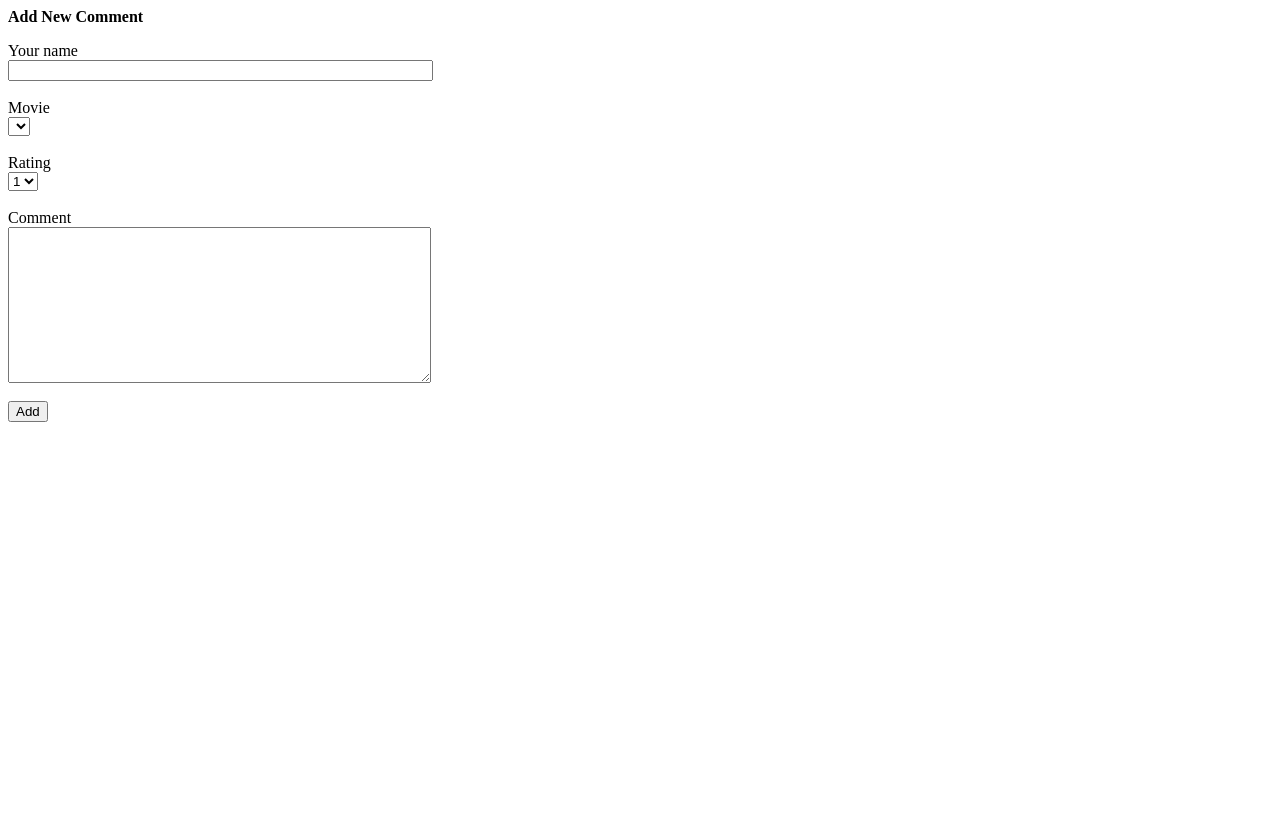
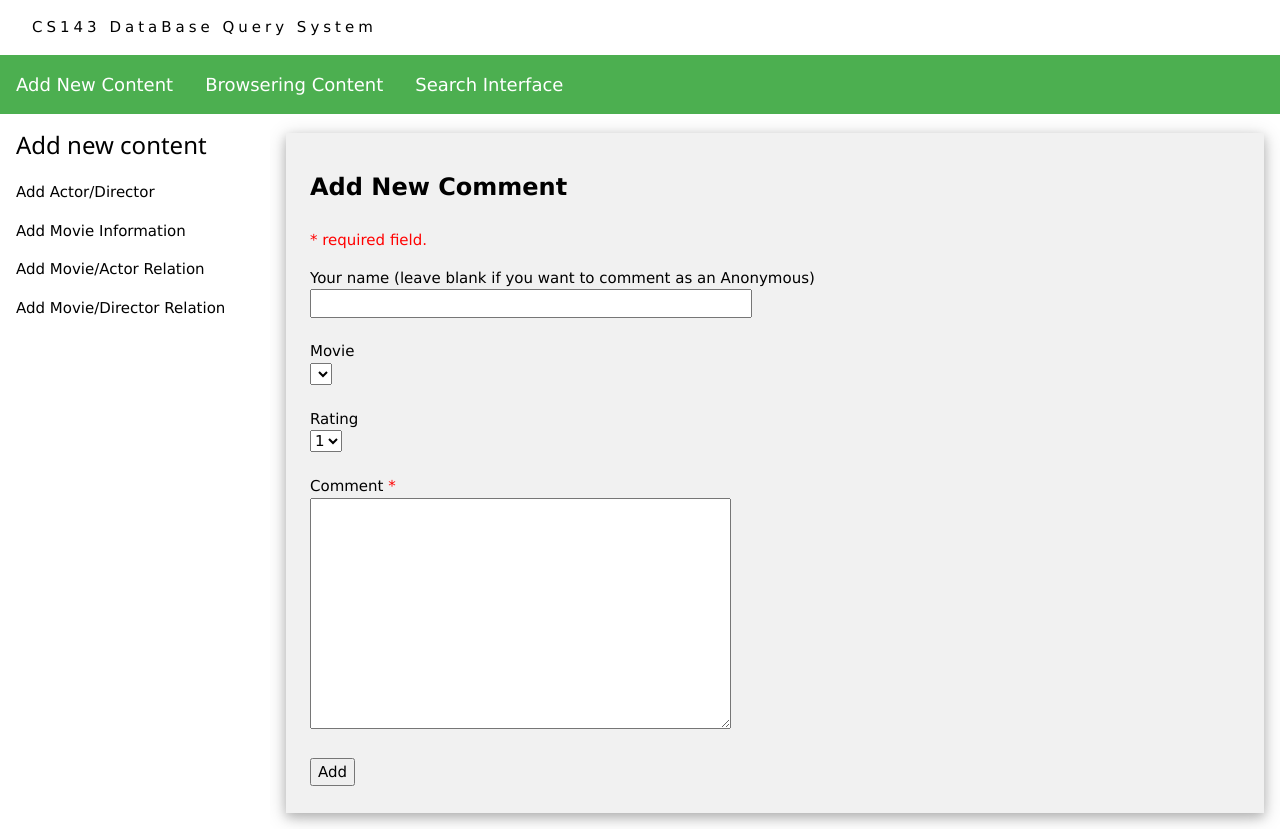
Before and after one commit to appletreeisyellow/Film-Rating-System, a PHP site: page /addComment.php?mid=1 in a window 1280 px wide. Before the commit the page ends 422 px from the top, so only its background shows below. Run offline with PHP 8.4, Linux system fonts and the light colour scheme; data that the repository does not hold is empty.

Commit message:
Added framework to addComment.php

```diff
--- a/www/addComment.php
+++ b/www/addComment.php
@@ -1,5 +1,78 @@
+<!DOCTYPE html>
+<html>
+	<title>CS143 Project 1B</title>
+	<meta name="viewport" content="width=device-width, initial-scale=1">
+	<link rel="stylesheet" type="text/css" href="lib/stylesheet.css">
+	<style>
+	.w3-theme {color:#fff !important;background-color:#4CAF50 !important}
+	.w3-btn {background-color:#4CAF50;margin-bottom:4px}
+	.w3-code{border-left:4px solid #4CAF50}
+	.myMenu {margin-bottom:150px}
+	.error {color: #FF0000;}
+	</style>
+
+<body>
+
+<!-- Top -->
+<div class="w3-top">
+  <div class="w3-row w3-white w3-padding">
+    <a class="w3-wide w3-hover-white w3-left w3-button" href="index.php">CS143 DataBase Query System</a>
+  </div>
+
+  <div class="w3-bar w3-theme w3-large" style="z-index:4;">
+    <a class="w3-bar-item w3-button w3-left w3-hide-large w3-hover-white w3-large w3-theme w3-padding-16" href="javascript:void(0)" onclick="w3_open()">&#9776</a> <!-- ☰ -->
+    <a class="w3-bar-item w3-button w3-hide-medium w3-hide-small w3-hover-white w3-padding-16" href="javascript:void(0)" onclick="w3_show_nav('menu1')">Add New Content</a>
+    <a class="w3-bar-item w3-button w3-hide-medium w3-hide-small w3-hover-white w3-padding-16" href="javascript:void(0)" onclick="w3_show_nav('menu2')">Browsering Content</a>
+    <a class="w3-bar-item w3-button w3-hide-medium w3-hide-small w3-hover-white w3-padding-16" href="javascript:void(0)" onclick="w3_show_nav('menu3')">Search Interface</a>
+  </div>
+</div>
+
+<!-- Sidebar -->
+<div class="w3-sidebar w3-bar-block w3-collapse w3-animate-left" style="z-index:3;width:270px" id="mySidebar">
+  <div class="w3-bar w3-hide-large w3-large">
+    <a href="javascript:void(0)" onclick="w3_show_nav('menu1')" class="w3-bar-item w3-button w3-theme w3-hover-white w3-padding-16" style="width:50%">Add new content</a>
+    <a href="javascript:void(0)" onclick="w3_show_nav('menu2')" class="w3-bar-item w3-button w3-theme w3-hover-white w3-padding-16" style="width:50%">Browsering Content</a>
+    <a href="javascript:void(0)" onclick="w3_show_nav('menu3')" class="w3-bar-item w3-button w3-theme w3-hover-white w3-padding-16" style="width:50%">Search Interface</a>
+  </div>
+    <a href="javascript:void(0)" onclick="w3_close()" class="w3-button w3-right w3-xlarge w3-hide-large" title="Close Menu">&#9747</a> <!-- x -->
+
+  <div id="menu1" class="myMenu">
+	  <div class="w3-container">
+	    <h3>Add new content</h3>
+	  </div>
+	  <a href="addActorDirector.php" class="w3-bar-item w3-button">Add Actor/Director</a>
+	  <a href="addMovieInfo.php" class="w3-bar-item w3-button">Add Movie Information</a>
+	  <a href="addMovieActor.php" class="w3-bar-item w3-button">Add Movie/Actor Relation</a>
+	  <a href="addMovieDirector.php" class="w3-bar-item w3-button">Add Movie/Director Relation</a>
+  </div>
+
+  <div id="menu2" class="myMenu" style="display:none">
+	  <div class="w3-container">
+	    <h3>Browsering Content</h3>
+	  </div>
+	  <a href="showActor.php" class="w3-bar-item w3-button">Show Actor Information</a>
+	  <a href="showMovie.php" class="w3-bar-item w3-button">Show Movie Information</a>
+  </div>
+
+  <div id="menu3" class="myMenu" style="display:none">
+	  <div class="w3-container">
+	    <h3>Search Interface</h3>
+	  </div>
+	  <a href="search.php" class="w3-bar-item w3-button">Search Actor/Movie</a>
+  </div>
+
+</div>
+
+<!-- Overlay effect when opening sidebar on small screens -->
+<div class="w3-overlay w3-hide-large" onclick="w3_close()" style="cursor:pointer" title="close side menu" id="myOverlay"></div>
+
+<!-- Main content: shift it to the right by 270 pixels when the sidebar is visible -->
+<div class="w3-main w3-container" style="margin-left:270px;margin-top:117px;">
+
+	<!-- ========================= Main content start ======================================== -->
+	<div id="addComment" class="w3-panel w3-padding-large w3-card-4 w3-light-grey">
+
 		<p class="w3-xlarge"><b>Add New Comment</b></p>
-
 
 		<!-- retrieve movie from database -->
 		<?php
@@ -35,7 +108,8 @@
 		// $time = $row[0];
 		$msg ="";
 
-echo $comment;
+		//echo $comment;
+
 		//add movie comment into table Review
 		if($_SERVER["REQUEST_METHOD"] == "POST"){
 			$name = $_POST["name"];
@@ -52,7 +126,8 @@ if($_SERVER["REQUEST_METHOD"] == "POST"){
 				$commerror = "Comment is required";
 			}
 			if(empty($name)){
-		$nameerr = "Reviewer name is required";
+				//$nameerr = "Reviewer name is required";
+				$name = "Anonymous";
 			}
 			if(!empty($comment) && !empty($name)){
 				$query = "INSERT INTO Review(name, time, mid, rating, comment) VALUES ('$name', '$time', $mid, $rating, '$comment')";
@@ -73,11 +148,12 @@ if($_SERVER["REQUEST_METHOD"] == "POST"){
 
 		?>
 
+		<p><span class="error">* required field.</span></p>
 
 		<form method="post" action="<?php echo htmlspecialchars($_SERVER["PHP_SELF"]);?>">
 
 			<!-- get reviewer name-->
-Your name<br>
+			Your name (leave blank if you want to comment as an Anonymous) <br>
 			<INPUT TYPE = "text" NAME = "name" VALUE="" SIZE =50 MAXLENGTH = 50>
 			<span class = "error"> <?php echo $nameerr; ?></span><br><br>
 
@@ -104,8 +180,10 @@ Rating<br>
 			<OPTION VALUE = 5>5</OPTION>
 			</SELECT><br><br>
 
-Comment<br><TEXTAREA NAME ="comment" ROWS =10 COLS =50></TEXTAREA>
-<span class = "error"> <?php echo $roleerror; ?></span>
+			Comment
+			<span class = "error">*<?php echo $roleerror; ?></span><br>
+			<TEXTAREA NAME ="comment" ROWS =10 COLS =50></TEXTAREA>
+
 			<br><br>
 
 			<input type="submit" name = "submit" value ="Add">
@@ -114,16 +192,17 @@ Comment<br><TEXTAREA NAME ="comment" ROWS =10 COLS =50></TEXTAREA>
 
 
 
-
 		<?php
 		//output success/error message to the reviewer
+		echo "<p class=\"w3-text-grey\">";
 		echo $msg;
+		echo "</p>";
 		$query = "SELECT * FROM Review WHERE name = '$name' AND time = '$time' AND mid = $mid AND rating = $rating AND comment = '$comment'";
 		//$query = "SELECT * FROM Review";
 		$result = mysql_query($query, $db_connection);
 		if(!empty($result)){
 			$row = mysql_fetch_row($result);
-	echo "Reviewer: ".$row[0].", ".$row[1].", MovieID: ".$row[2].", Rating: ".$row[3].", Comment: ".$row[4]."<br>";
+			//echo "Reviewer: ".$row[0].", ".$row[1].", MovieID: ".$row[2].", Rating: ".$row[3].", Comment: ".$row[4]."<br>";
 		}
 
 		//free result
@@ -135,3 +214,20 @@ mysql_free_result($result);
 		mysql_close($db_connection);
 
 		?>
+
+	</div>
+
+	<!-- ========================= Main content end ======================================== -->
+<!-- END MAIN -->
+</div>
+
+<script src="lib/functions.js"></script>
+<script src="lib/w3codecolor.js"></script>
+<script>
+	w3CodeColor();
+</script>
+
+
+
+</body>
+</html>
```
Lines whose indentation alone changed are shown as unchanged.
